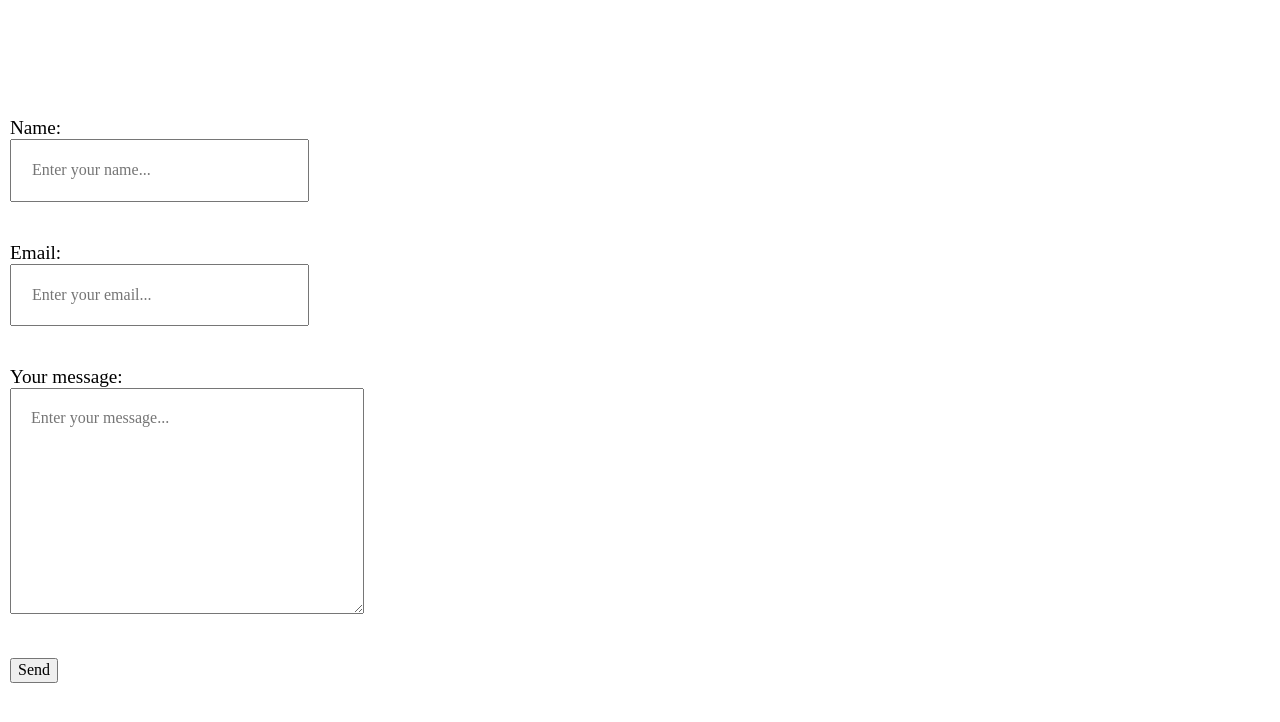
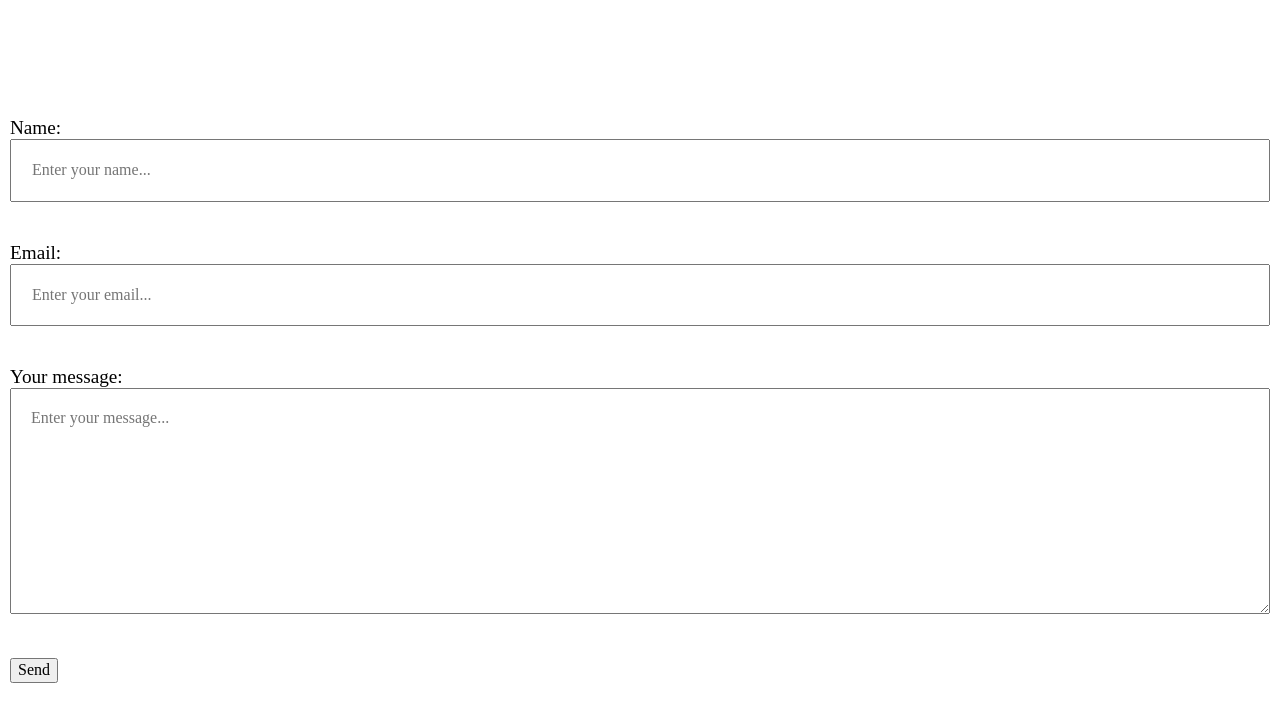
Before and after one commit to Dwood0517/HTML_Form, a plain HTML site: page index.html in a window 1280 px wide. Drawn offline with nearby package versions, Linux system fonts and the light colour scheme.

Commit message:
Update index.html
updated code to set box widths equal to 100%

```diff
--- a/index.html
+++ b/index.html
@@ -15,15 +15,15 @@
   <body>
     <main>
       <form>
-        <div>
+        <div style="width: 100%;">
           <label for="name">Name:</label>
           <input id="name" type="text" name="name" placeholder="Enter your name..."/>
         </div>
-        <div>
+        <div style="width: 100%;">
           <label for="Info">Email:</label>
           <input id="Info" type="text" name="email" required placeholder="Enter your email..." />
         </div>
-        <div>
+        <div style="width: 100%;">
           <label for="message">Your message:</label>
           <textarea
             id="message"
```
